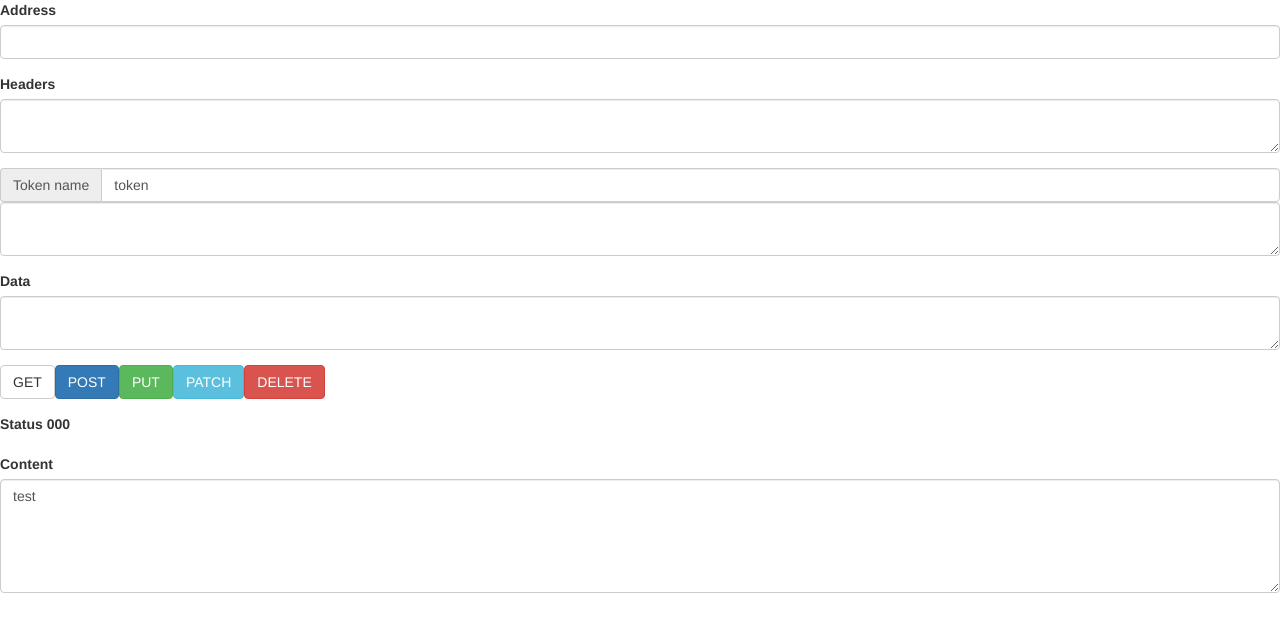
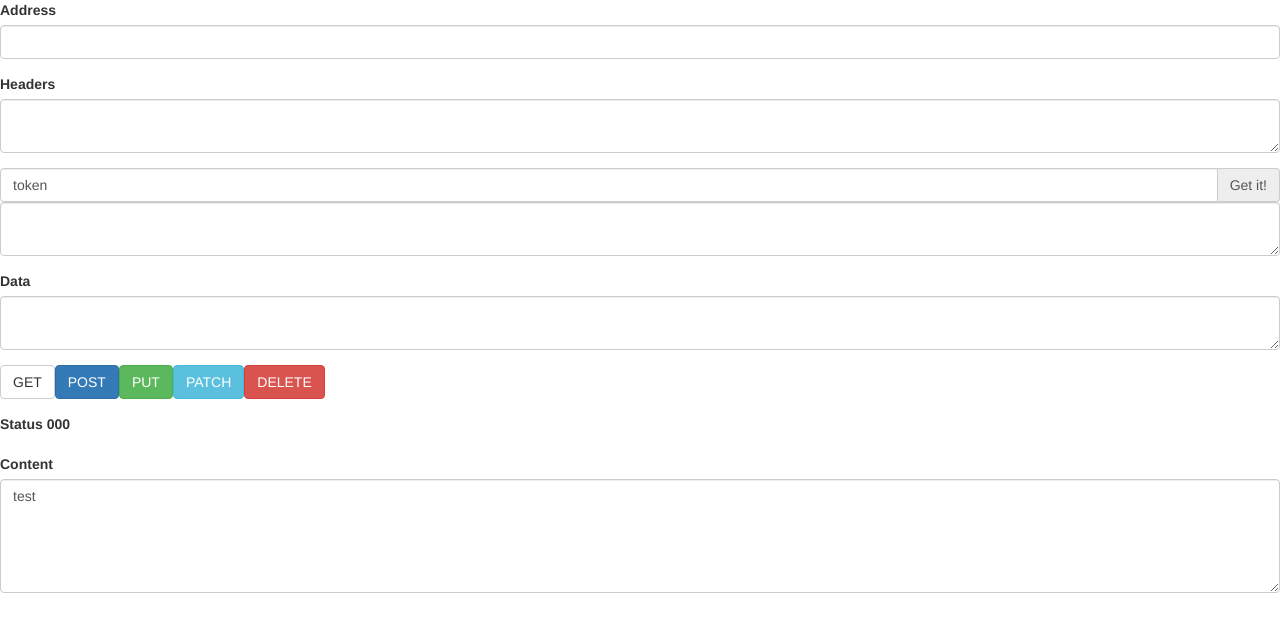
Before and after one commit to SunDoge/vue-postman, a Vue app: page / in a window 1280 px wide. Shown: the top 632 px of the page. Built offline with nearby package versions, Linux system fonts and the light colour scheme; what vue-resource would draw is missing.

Commit message:
change ui

```diff
--- a/src/App.vue
+++ b/src/App.vue
@@ -1,6 +1,6 @@
 <template>
   <div id="app">
-    <form role="form">
+    <form>
 
       <div class="form-group">
         <label>Address</label>
@@ -14,8 +14,8 @@
 
       <div class="form-group">
         <div class="input-group">
-          <span class="input-group-addon">Token name</span>
-          <input type="text" class="form-control" v-model="VPM.token_name">
+          <input type="text" class="form-control" v-model="VPM.token_name" placeholder="Token Name">
+          <span class="input-group-addon" @click="getTokenFromLocalStorage">Get it!</span>
         </div>
         <textarea class="form-control">{{ VPM.token }}</textarea>
       </div>
@@ -54,11 +54,13 @@
 
   export default {
     data () {
+      let token = window.localStorage.token
       return {
         VPM: {
           content: 'test',
           status: '000',
-          token_name: 'token'
+          token_name: 'token',
+          token: token
         },
         methods: [{
           'name': 'GET',
@@ -81,7 +83,8 @@
     methods: {
       getTokenFromLocalStorage: function () {
         var tokenName = this.VPM.token_name
-        this.$set('VPM.token', window.localStorage[tokenName])
+//        this.$set('VPM.token', window.localStorage[tokenName])
+        this.VPM.token = window.localStorage[tokenName]
       },
       sentRequest: function () {
         //
```
